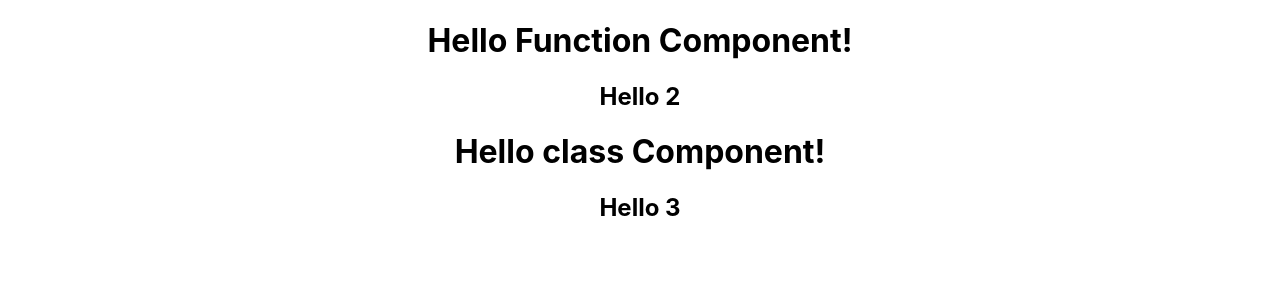
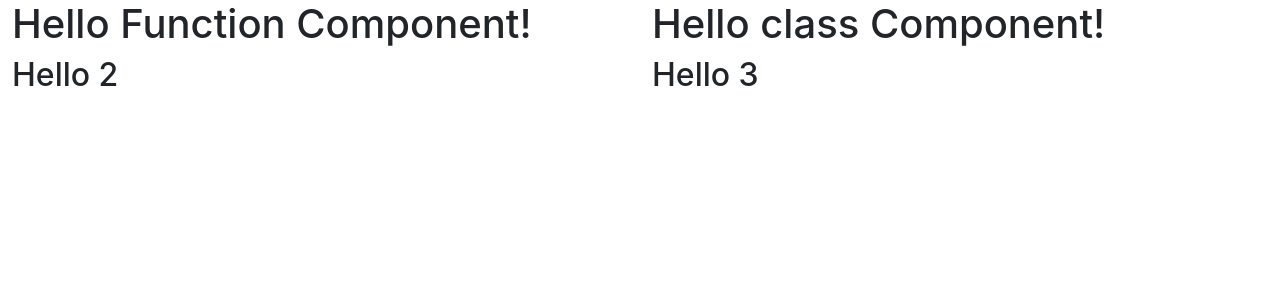
Before and after one commit to daffaulayya/React, a React (Create React App) app: page / in a window 1280 px wide. Shown: the top 300 px of the page. Built offline with nearby package versions, Linux system fonts and the light colour scheme.

Commit message:
bootstrap-react

```diff
--- a/package.json
+++ b/package.json
@@ -6,7 +6,9 @@
     "@testing-library/jest-dom": "^5.16.5",
     "@testing-library/react": "^13.4.0",
     "@testing-library/user-event": "^13.5.0",
+    "bootstrap": "^5.2.3",
     "react": "^18.2.0",
+    "react-bootstrap": "^2.6.0",
     "react-dom": "^18.2.0",
     "react-scripts": "5.0.1",
     "web-vitals": "^2.1.4"
--- a/src/App.js
+++ b/src/App.js
@@ -1,13 +1,20 @@
 import logo from "./logo.svg";
 import "./App.css";
 import { Hello, HelloClass } from "./intro/Hello";
+import { Col, Container, Row } from "react-bootstrap";
 
 function App() {
   return (
-    <div className="App">
-      <Hello />
-      <HelloClass />
-    </div>
+    <Container fluid>
+      <Row>
+        <Col>
+          <Hello />
+        </Col>
+        <Col>
+          <HelloClass />
+        </Col>
+      </Row>
+    </Container>
   );
 }
 
--- a/src/index.css
+++ b/src/index.css
@@ -1,3 +1,5 @@
+@import "bootstrap/dist/css/bootstrap.min.css";
+
 body {
   margin: 0;
   font-family: -apple-system, BlinkMacSystemFont, "Segoe UI", "Roboto", "Oxygen",
```
Also changed, not shown: 1 other file (tests, documents, lock files or other folders).
